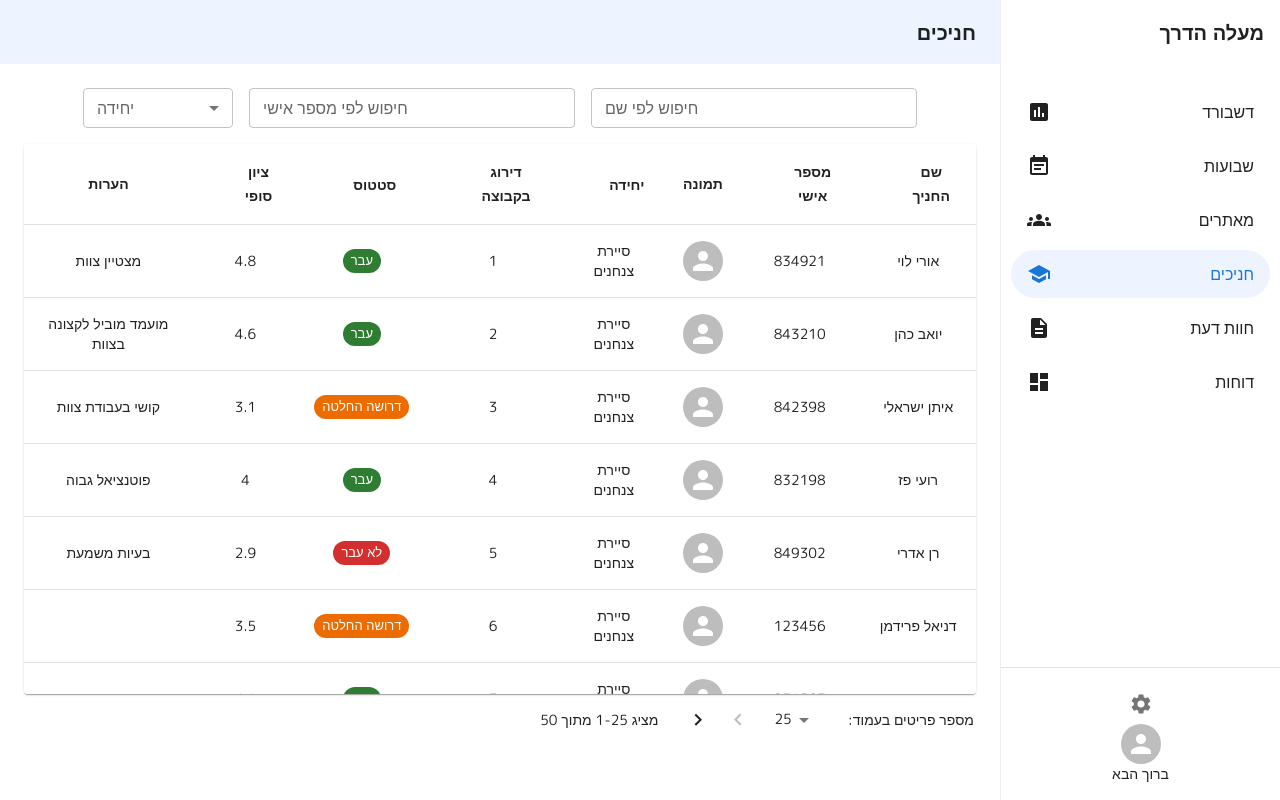
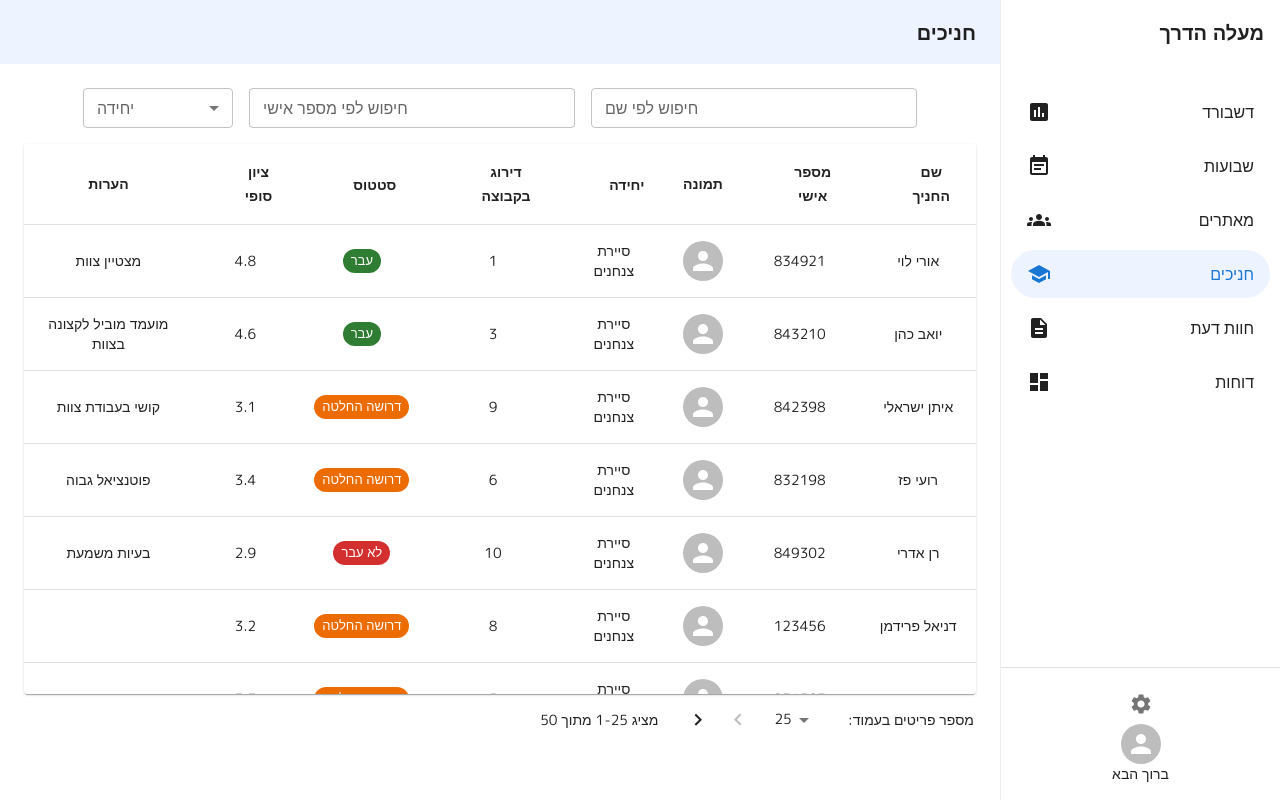
Before and after one commit to Up-Hill-Pro/uphill-fe, a React (Vite) app: page /applicants in a window 1280 px wide. Built offline with nearby package versions, Linux system fonts and the light colour scheme.

Commit message:
fix topbar diplay according to the path going on

```diff
--- a/public/mockApplicants.ts
+++ b/public/mockApplicants.ts
@@ -26,7 +26,7 @@ export const mockApplicants: Applicant[] = [
         name: 'יואב כהן',
         id: '843210',
         image: '',
-        rank: 2,
+        rank: 3,
         status: 'עבר',
         score: 4.6,
         notes: 'מועמד מוביל לקצונה בצוות',
@@ -37,7 +37,7 @@ export const mockApplicants: Applicant[] = [
         name: 'איתן ישראלי',
         id: '842398',
         image: '',
-        rank: 3,
+        rank: 9,
         status: 'דרושה החלטה',
         score: 3.1,
         notes: 'קושי בעבודת צוות',
@@ -48,9 +48,9 @@ export const mockApplicants: Applicant[] = [
         name: 'רועי פז',
         id: '832198',
         image: '',
-        rank: 4,
-        status: 'עבר',
-        score: 4.0,
+        rank: 6,
+        status: 'דרושה החלטה',
+        score: 3.4,
         notes: 'פוטנציאל גבוה',
         unit: 'סיירת צנחנים',
         weekId: 1,
@@ -59,7 +59,7 @@ export const mockApplicants: Applicant[] = [
         name: 'רן אדרי',
         id: '849302',
         image: '',
-        rank: 5,
+        rank: 10,
         status: 'לא עבר',
         score: 2.9,
         notes: 'בעיות משמעת',
@@ -70,9 +70,9 @@ export const mockApplicants: Applicant[] = [
         name: 'דניאל פרידמן',
         id: '123456',
         image: '',
-        rank: 6,
+        rank: 8,
         status: 'דרושה החלטה',
-        score: 3.5,
+        score: 3.2,
         notes: '',
         unit: 'סיירת צנחנים',
         weekId: 1,
@@ -81,9 +81,9 @@ export const mockApplicants: Applicant[] = [
         name: 'רועי ברקוביץ',
         id: '234567',
         image: '',
-        rank: 7,
-        status: 'עבר',
-        score: 4.1,
+        rank: 5,
+        status: 'דרושה החלטה',
+        score: 3.7,
         notes: 'מועמד מצטיין',
         unit: 'סיירת צנחנים',
         weekId: 1,
@@ -92,7 +92,7 @@ export const mockApplicants: Applicant[] = [
         name: 'עידו רוזנברג',
         id: '345678',
         image: '',
-        rank: 8,
+        rank: 12,
         status: 'לא עבר',
         score: 2.3,
         notes: 'דרוש שיפור',
@@ -103,7 +103,7 @@ export const mockApplicants: Applicant[] = [
         name: 'אורי כהן',
         id: '456789',
         image: '',
-        rank: 9,
+        rank: 2,
         status: 'עבר',
         score: 4.7,
         notes: '',
@@ -111,12 +111,12 @@ export const mockApplicants: Applicant[] = [
         weekId: 1,
     },
     {
-        name: 'טליה לוי',
+        name: 'רותם לוי',
         id: '567890',
         image: '',
-        rank: 10,
+        rank: 7,
         status: 'דרושה החלטה',
-        score: 3.9,
+        score: 3.3,
         notes: 'מועמד מבטיח',
         unit: 'סיירת צנחנים',
         weekId: 1,
@@ -133,12 +133,12 @@ export const mockApplicants: Applicant[] = [
         weekId: 1,
     },
     {
-        name: 'תמר פרץ',
+        name: 'תומר פרץ',
         id: '789012',
         image: '',
-        rank: 12,
+        rank: 4,
         status: 'עבר',
-        score: 4.2,
+        score: 4.0,
         notes: 'התקדמות מרשימה',
         unit: 'סיירת צנחנים',
         weekId: 1,
--- a/public/mockWeeks.ts
+++ b/public/mockWeeks.ts
@@ -43,7 +43,7 @@ export const mockWeeks: Week[] = [
         team: "רובינזון",
         applicantCount: 31,
         evaluatorCount: 10,
-        status: "עתידי להתקיים",
+        status: "עתיד להתקיים",
         passed: 0,
         cycle: "מרץ 2023",
         startDate: "21-11-2024 00:00"
@@ -55,7 +55,7 @@ export const mockWeeks: Week[] = [
         team: "מתתיהו",
         applicantCount: 17,
         evaluatorCount: 5,
-        status: "עתידי להתקיים",
+        status: "עתיד להתקיים",
         passed: 0,
         cycle: "נוב 2023",
         startDate: "15-12-2024 00:00"
@@ -127,7 +127,7 @@ export const mockWeeks: Week[] = [
         team: "שאשא",
         applicantCount: 23,
         evaluatorCount: 7,
-        status: "עתידי להתקיים",
+        status: "עתיד להתקיים",
         passed: 0,
         cycle: "נוב 2023",
         startDate: "08-06-2024 00:00"
--- a/src/components/ApplicantsTable.tsx
+++ b/src/components/ApplicantsTable.tsx
@@ -18,7 +18,6 @@ import { mockApplicants } from '../../public/mockApplicants';
 import { useState } from 'react';
 import { useNavigate } from 'react-router-dom';
 import { useSearchParams } from 'react-router-dom';
-//import { useTheme } from '@mui/material/styles';
 
 const getStatusColor = (status: string) => {
     if (status === 'עבר') return 'success';
@@ -31,12 +30,14 @@ const ApplicantsTable = () => {
     const [nameFilter, setNameFilter] = useState('');
     const [idFilter, setIdFilter] = useState('');
     const [unitFilter, setUnitFilter] = useState('');
-    const [sortBy, setSortBy] = useState('');
-    const [sortDirection, setSortDirection] = useState<'asc' | 'desc'>('asc');
+    const [searchParams, setSearchParams] = useSearchParams();
+    const initialSortBy = searchParams.get('sortBy') || '';
+    const initialSortDirection = (searchParams.get('sortDirection') as 'asc' | 'desc') || 'asc';
+    const [sortBy, setSortBy] = useState(initialSortBy);
+    const [sortDirection, setSortDirection] = useState<'asc' | 'desc'>(initialSortDirection);
     const [page, setPage] = useState(0);
     const [rowsPerPage, setRowsPerPage] = useState(25);
     const navigate = useNavigate();
-    const [searchParams] = useSearchParams();
     const weekIdParam = searchParams.get('weekId');
     const weekId = weekIdParam ? parseInt(weekIdParam) : null;
 
@@ -54,6 +55,9 @@ const ApplicantsTable = () => {
         const isAsc = sortBy === field && sortDirection === 'asc';
         setSortBy(field);
         setSortDirection(isAsc ? 'desc' : 'asc');
+        searchParams.set('sortBy', field);
+        searchParams.set('sortDirection', isAsc ? 'desc' : 'asc');
+        setSearchParams(searchParams);
     };
 
     const sortedApplicants = [...filteredApplicants].sort((a, b) => {
@@ -154,7 +158,7 @@ const ApplicantsTable = () => {
                             <TableRow
                                 key={index}
                                 hover
-                                onClick={() => navigate(`/reviews?id=${row.id}`)}
+                            onClick={() => navigate(`/reviews?id=${row.id}&weekId=${weekId}`)}
                                 sx={{
                                     cursor: 'pointer',
                                     transition: 'background-color 0.2s',
--- a/src/components/ReviewsTable.tsx
+++ b/src/components/ReviewsTable.tsx
@@ -47,17 +47,19 @@ const parseDate = (dateStr: string) => {
 
 const ReviewsTable = () => {
     const [reviews] = useState<Review[]>(mockReviews);
-    const [searchParams] = useSearchParams();
+    const [searchParams, setSearchParams] = useSearchParams();
     const idParam = searchParams.get('id');
     const evaluatorIdParam = searchParams.get('evaluatorId');
+    const initialSortBy = searchParams.get('sortBy') || '';
+    const initialSortDirection = (searchParams.get('sortDirection') as 'asc' | 'desc') || 'asc';
     const [nameFilter, setNameFilter] = useState('');
     const [idFilter, setIdFilter] = useState(idParam ?? '');
     const [evaluatorFilter, setEvaluatorFilter] = useState('');
     const [evaluatorIdFilter, setEvaluatorIdFilter] = useState(evaluatorIdParam ?? '');
     const [startDate, setStartDate] = useState<Date | null>(null);
     const [endDate, setEndDate] = useState<Date | null>(null);
-    const [sortBy, setSortBy] = useState('');
-    const [sortDirection, setSortDirection] = useState<'asc' | 'desc'>('asc');
+    const [sortBy, setSortBy] = useState(initialSortBy);
+    const [sortDirection, setSortDirection] = useState<'asc' | 'desc'>(initialSortDirection);
     const [page, setPage] = useState(0);
     const [rowsPerPage, setRowsPerPage] = useState(25);
     const navigate = useNavigate();
@@ -80,6 +82,9 @@ const ReviewsTable = () => {
         const isAsc = sortBy === field && sortDirection === 'asc';
         setSortBy(field);
         setSortDirection(isAsc ? 'desc' : 'asc');
+        searchParams.set('sortBy', field);
+        searchParams.set('sortDirection', isAsc ? 'desc' : 'asc');
+        setSearchParams(searchParams);
     };
 
     const handleChangePage = (_: unknown, newPage: number) => {
--- a/src/components/TopBar.tsx
+++ b/src/components/TopBar.tsx
@@ -1,5 +1,7 @@
 import { Box, Typography } from '@mui/material';
-import { useLocation } from 'react-router-dom';
+import { useLocation, useSearchParams } from 'react-router-dom';
+import { mockWeeks } from '../../public/mockWeeks';
+import { mockApplicants } from '../../public/mockApplicants';
 
 const pathToTitle: Record<string, string> = {
   '/dashboard': 'דשבורד',
@@ -12,7 +14,20 @@ const pathToTitle: Record<string, string> = {
 
 const TopBar = () => {
   const location = useLocation();
-  const title = pathToTitle[location.pathname] || '';
+  const [searchParams] = useSearchParams();
+  const weekIdParam = searchParams.get('weekId');
+  const weekId = weekIdParam ? parseInt(weekIdParam) : null;
+  const currentWeek = mockWeeks.find((w) => w.weekId === weekId);
+  const applicantId = searchParams.get('id');
+  const currentApplicant = mockApplicants.find((a) => a.id === applicantId);
+
+  let title = pathToTitle[location.pathname] || '';
+  if (location.pathname === '/applicants' && currentWeek) {
+    title += ` - צוות ${currentWeek.team}`;
+  }
+  if (location.pathname === '/reviews' && currentWeek && currentApplicant) {
+    title += ` - צוות ${currentWeek.team} - ${currentApplicant.name}`;
+  }
 
   return (
     <Box
```
